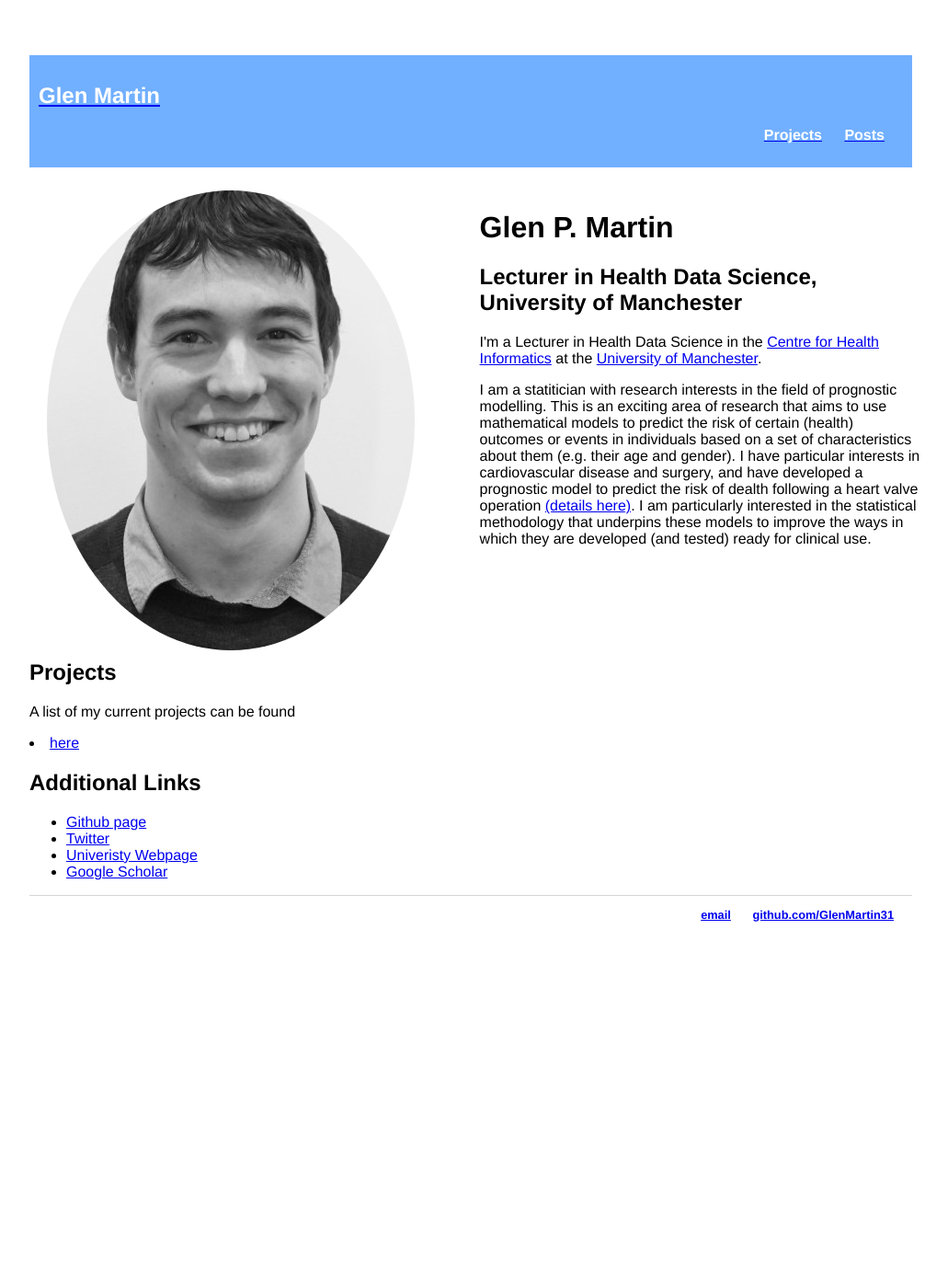
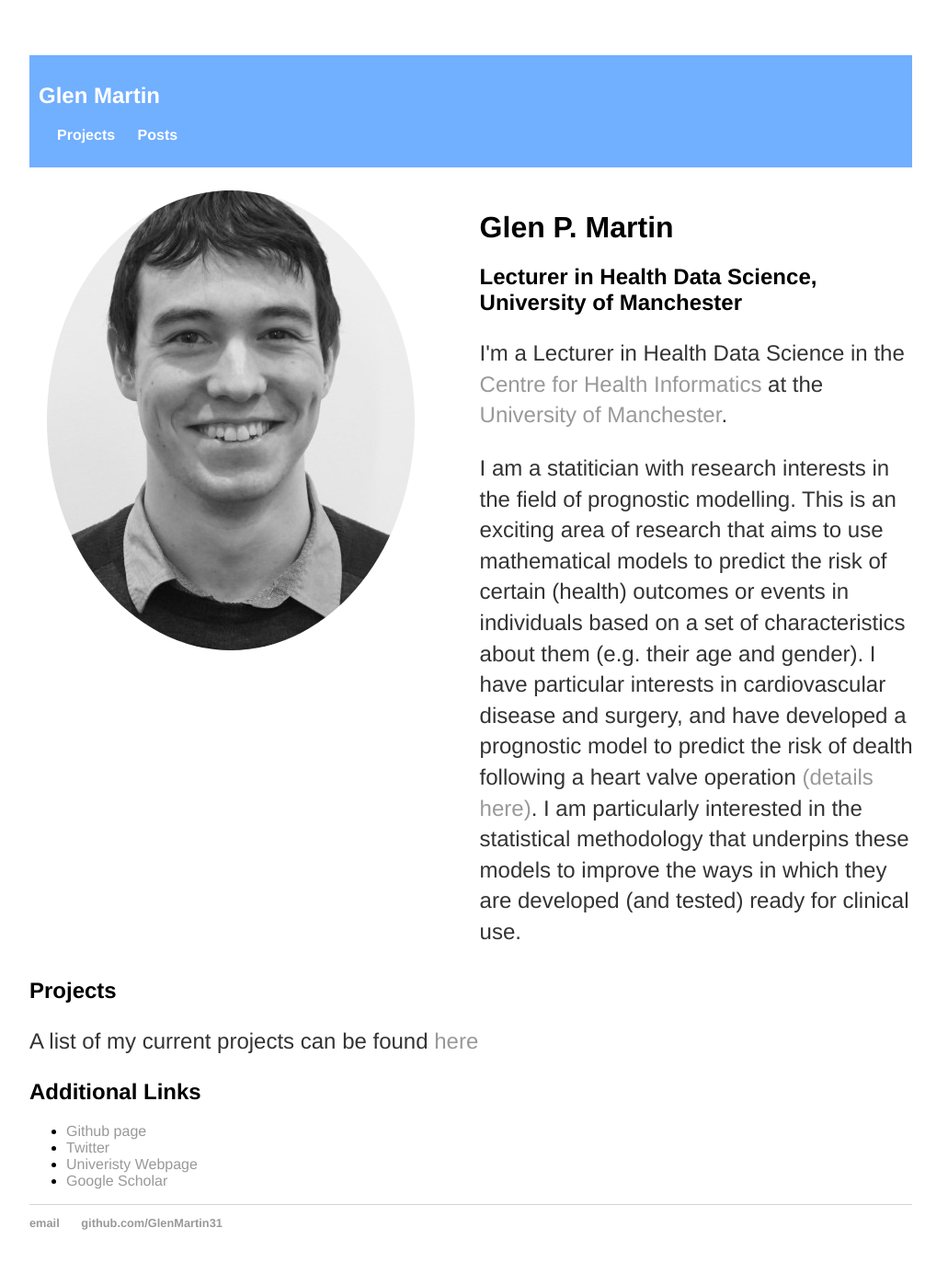
Before and after one commit to GlenMartin31/GlenMartin31.github.io, a Jekyll site: the page built from index.html, in a window 1280 px wide. Shown: the whole page at 92% size, without its empty margins (128-1159 px from the left). Built offline with Jekyll 4.4.1, drawn with Linux system fonts in a browser that asks for light colours; before the commit the page ends 1062 px from its top, so only the background shows below that.

Commit message:
Update main.css

```diff
--- a/css/main.css
+++ b/css/main.css
@@ -45,11 +45,22 @@ nav ul, footer ul {
     padding: 0px;
     list-style: none;
     font-weight: bold;
-	text-align: right;
 }
 nav ul li, footer ul li {
     display: inline;
     margin-right: 20px;
+}
+a {
+    text-decoration: none;
+    color: #999;
+}
+a:hover {
+    text-decoration: underline;
+}
+p {
+    font-size: 1.5em;
+    line-height: 1.4em;
+    color: #333;
 }
 ul.posts {
     margin: 20px auto 40px;
--- a/index.html
+++ b/index.html
@@ -21,7 +21,7 @@ title: Home
 
 <div class="body">
 	<h2>Projects</h2>
-	<p>A list of my current projects can be found <li><a href="/projects">here</a></li> </p>
+	<p>A list of my current projects can be found <a href="/projects">here</a> </p>
 	<h2>Additional Links</h2>
 	<ul>
 		<li><a href="https://github.com/GlenMartin31">Github page</a> </li>
```
